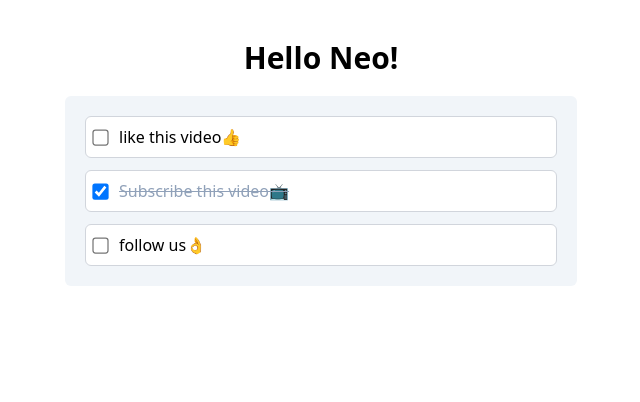
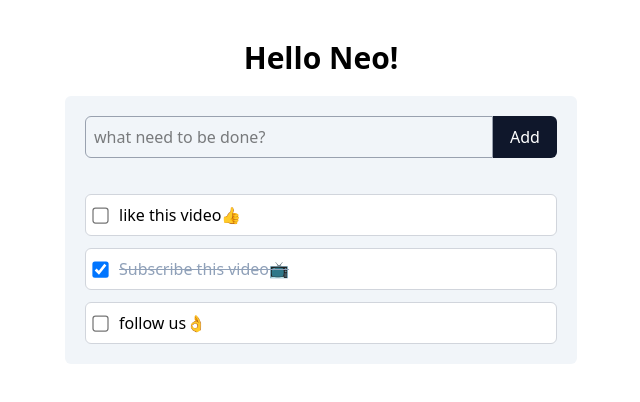
Before and after one commit to naveens441/react-todo, a React (Vite) app: page / in a window 1280 px wide. Shown: the top 402 px of the page, without its empty margins (319-959 px from the left). Built offline with nearby package versions, Linux system fonts and the light colour scheme.

Commit message:
AddToDo form

```diff
--- a/src/App.tsx
+++ b/src/App.tsx
@@ -1,22 +1,41 @@
 
+import { useState } from "react";
 import TodoItem from "./components/TodoItem"
 import { dummyData } from "./data/todos"
+import type { Todo } from "./types/todo";
+import AddTodoForm from "./components/AddTodoForm";
 
 function App() {
+  const [todos, setTodos] = useState<Todo[]>(dummyData);
+
   function setTodoCompleted(id: number, completed: boolean) {
-    alert(
-      `Todo with id ${id} is now ${completed ? "complete" : "not completed"}`
+    setTodos((prevTodos) =>
+      prevTodos.map((todo) =>
+        todo.id === id ? { ...todo, completed } : todo
+      )
     );
+  }
+  function addTodo(title: string) {
+
+    setTodos((prevTodos) => [
+      {
+        id: prevTodos.length + 1,
+        title,
+        completed: false
+      },
+      ...prevTodos,
+    ]);
   }
   return (
     <main className="py-10 h-screen space-y-5">
       <h1 className="font-bold text-3xl text-center">Hello Neo!</h1>
-      <div className="max-w-lg mx-auto bg-slate-100 rounded-md p-5">
+      <div className="max-w-lg mx-auto bg-slate-100 rounded-md p-5 space-y-9">
+        <AddTodoForm onSubmit={addTodo} />
         <div className="space-y-3">
-          {dummyData.map((todo) => (
+          {todos.map((todo) => (
             <TodoItem key={todo.id}
-            todo={todo}
-            onCompletedChange={setTodoCompleted} />
+              todo={todo}
+              onCompletedChange={setTodoCompleted} />
           ))}
         </div>
       </div>
--- /dev/null
+++ b/src/components/AddTodoForm.tsx
@@ -0,0 +1,31 @@
+
+import { useState } from "react"
+
+interface AddTodoFormProps {
+    onSubmit: (title: string) => void;
+}
+
+export default function AddTodoForm({ onSubmit }: AddTodoFormProps) {
+    const [input, setInput] = useState("");
+
+    function handleSubmit(e: React.FormEvent) {
+        e.preventDefault();// by default on submit react makes a post request and reloads the page
+        console.log("Form submitted", input);
+        if(!input.trim()) return;
+        // call the onSubmit prop function here to add the todo
+        onSubmit(input)
+        setInput("")
+    }
+
+    return (
+        <form className="flex" onSubmit={handleSubmit}>
+            <input value={input}
+            onChange={(e) => setInput(e.target.value)}
+            placeholder="what need to be done?"
+            className="rounded-s-md grow border border-gray-400 p-2" />
+            <button type="submit"
+                className="w-16 rounded-e-md bg-slate-900 text-white hover:bg-green-800"
+            >Add</button>
+        </form>
+    )
+}
--- a/src/components/TodoItem.tsx
+++ b/src/components/TodoItem.tsx
@@ -1,3 +1,4 @@
+
 import type { Todo } from "../types/todo"
 
 interface TodoItemProps {
```
